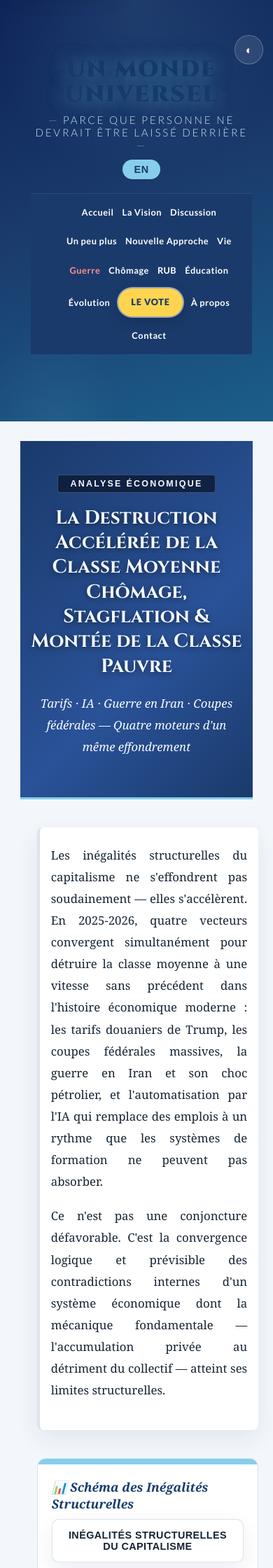
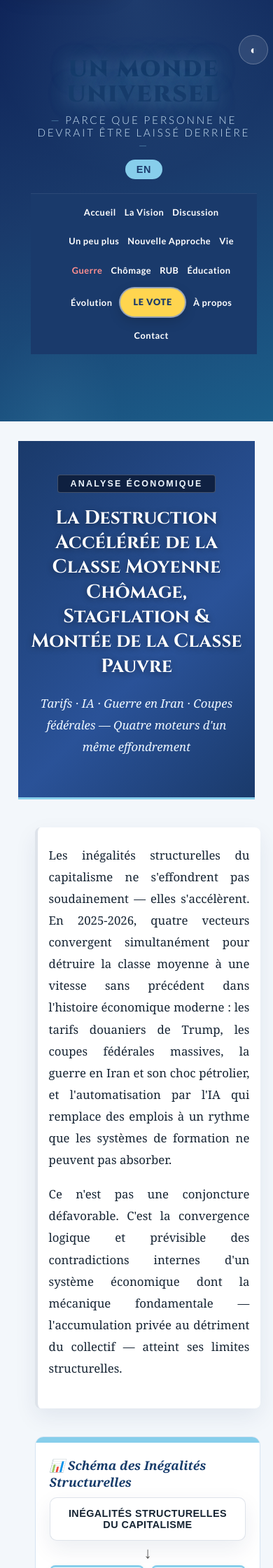
Before and after one commit to Monde-Universel/Monde-Universel.github.io, a Jekyll site: the page built from chomage.html, in a window 390 px wide. Shown: the top 2240 px of the page at 70% size. Built offline with Jekyll 4.4.1, drawn with Linux system fonts in a browser that asks for light colours.

Commit message:
Add files via upload

```diff
--- a/chomage.html
+++ b/chomage.html
@@ -406,13 +406,181 @@
     color: #f8fcff !important;
   }
 }
+
+
+#content-fr, #content-en {
+  width: 100%;
+}
+.container, main, .content-shell,
+#content-fr > .container,
+#content-en > .container {
+  width: min(1240px, calc(100vw - 2rem)) !important;
+  max-width: 1240px !important;
+  margin-left: auto !important;
+  margin-right: auto !important;
+}
+.intro-block, .content-block, .table-wrapper, .universality-box, .conclusion-box, .final-box, .cry-box, .heart-box {
+  margin-left: auto !important;
+  margin-right: auto !important;
+}
+.banner h1,
+#banner-title,
+html[data-theme="dark"] .banner h1,
+html[data-theme="dark"] #banner-title,
+html[data-theme="light"] .banner h1,
+html[data-theme="light"] #banner-title,
+html:not([data-theme]) .banner h1,
+html:not([data-theme]) #banner-title {
+  color: #ffffff !important;
+  -webkit-text-fill-color: #ffffff !important;
+  text-shadow: 0 2px 10px rgba(0,0,0,0.42) !important;
+}
+.banner p,
+#banner-sub,
+.banner .tag,
+#tag-text {
+  color: #eef7ff !important;
+}
+.banner .tag,
+#tag-text {
+  background: rgba(12, 27, 55, 0.86) !important;
+  border: 1px solid rgba(255,255,255,0.22) !important;
+}
+.universality-box,
+.conclusion-box,
+.final-box,
+.cry-box,
+.heart-box {
+  background: var(--c-surface) !important;
+  color: var(--c-text) !important;
+  border-color: var(--c-border) !important;
+  box-shadow: var(--c-shadow) !important;
+}
+.universality-box h2,
+.universality-box h3,
+.universality-box p,
+.universality-box li,
+.universality-box strong,
+.conclusion-box h2,
+.conclusion-box h3,
+.conclusion-box p,
+.conclusion-box li,
+.conclusion-box strong,
+.final-box h2,
+.final-box h3,
+.final-box p,
+.final-box li,
+.final-box strong,
+.cry-box h2,
+.cry-box h3,
+.cry-box p,
+.cry-box li,
+.cry-box strong,
+.heart-box h2,
+.heart-box h3,
+.heart-box p,
+.heart-box li,
+.heart-box strong {
+  color: var(--c-text) !important;
+}
+.universality-box h2,
+.universality-box h3,
+.universality-box strong,
+.conclusion-box h2,
+.conclusion-box h3,
+.conclusion-box strong,
+.final-box h2,
+.final-box h3,
+.final-box strong,
+.cry-box h2,
+.cry-box h3,
+.cry-box strong,
+.heart-box h2,
+.heart-box h3,
+.heart-box strong {
+  color: var(--c-title) !important;
+}
+html[data-theme="dark"] .universality-box,
+html[data-theme="dark"] .conclusion-box,
+html[data-theme="dark"] .final-box,
+html[data-theme="dark"] .cry-box,
+html[data-theme="dark"] .heart-box {
+  background: #14212c !important;
+  border-color: rgba(159, 222, 250, 0.24) !important;
+}
+html[data-theme="dark"] .universality-box p,
+html[data-theme="dark"] .universality-box li,
+html[data-theme="dark"] .universality-box strong,
+html[data-theme="dark"] .conclusion-box p,
+html[data-theme="dark"] .conclusion-box li,
+html[data-theme="dark"] .conclusion-box strong,
+html[data-theme="dark"] .final-box p,
+html[data-theme="dark"] .final-box li,
+html[data-theme="dark"] .final-box strong,
+html[data-theme="dark"] .cry-box p,
+html[data-theme="dark"] .cry-box li,
+html[data-theme="dark"] .cry-box strong,
+html[data-theme="dark"] .heart-box p,
+html[data-theme="dark"] .heart-box li,
+html[data-theme="dark"] .heart-box strong {
+  color: #eef5fb !important;
+}
+html[data-theme="dark"] .universality-box h2,
+html[data-theme="dark"] .universality-box h3,
+html[data-theme="dark"] .conclusion-box h2,
+html[data-theme="dark"] .conclusion-box h3,
+html[data-theme="dark"] .final-box h2,
+html[data-theme="dark"] .final-box h3,
+html[data-theme="dark"] .cry-box h2,
+html[data-theme="dark"] .cry-box h3,
+html[data-theme="dark"] .heart-box h2,
+html[data-theme="dark"] .heart-box h3 {
+  color: #f8fcff !important;
+}
+@media (prefers-color-scheme: dark) {
+  html:not([data-theme]) .universality-box,
+  html:not([data-theme]) .conclusion-box,
+  html:not([data-theme]) .final-box,
+  html:not([data-theme]) .cry-box,
+  html:not([data-theme]) .heart-box {
+    background: #14212c !important;
+    border-color: rgba(159, 222, 250, 0.24) !important;
+  }
+  html:not([data-theme]) .universality-box p,
+  html:not([data-theme]) .universality-box li,
+  html:not([data-theme]) .universality-box strong,
+  html:not([data-theme]) .conclusion-box p,
+  html:not([data-theme]) .conclusion-box li,
+  html:not([data-theme]) .conclusion-box strong,
+  html:not([data-theme]) .final-box p,
+  html:not([data-theme]) .final-box li,
+  html:not([data-theme]) .final-box strong,
+  html:not([data-theme]) .cry-box p,
+  html:not([data-theme]) .cry-box li,
+  html:not([data-theme]) .cry-box strong,
+  html:not([data-theme]) .heart-box p,
+  html:not([data-theme]) .heart-box li,
+  html:not([data-theme]) .heart-box strong {
+    color: #eef5fb !important;
+  }
+  html:not([data-theme]) .universality-box h2,
+  html:not([data-theme]) .universality-box h3,
+  html:not([data-theme]) .conclusion-box h2,
+  html:not([data-theme]) .conclusion-box h3,
+  html:not([data-theme]) .final-box h2,
+  html:not([data-theme]) .final-box h3,
+  html:not([data-theme]) .cry-box h2,
+  html:not([data-theme]) .cry-box h3,
+  html:not([data-theme]) .heart-box h2,
+  html:not([data-theme]) .heart-box h3 {
+    color: #f8fcff !important;
+  }
+}
 @media (max-width: 768px) {
-  .container, main, .content-shell {
-    width: calc(100vw - 1.6rem) !important;
-  }
-  .banner, .hero-banner, .page-banner {
-    padding-left: 0.9rem !important;
-    padding-right: 0.9rem !important;
+  .container, main, .content-shell,
+  #content-fr > .container,
+  #content-en > .container {
+    width: calc(100vw - 1.2rem) !important;
   }
 }
 </style>
```
